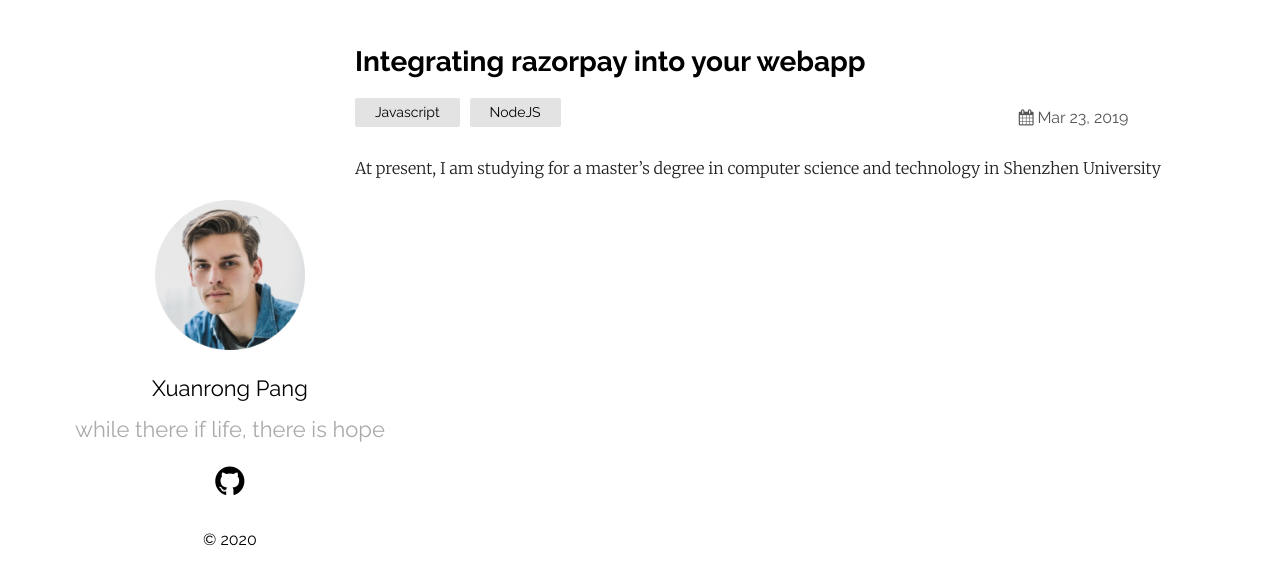
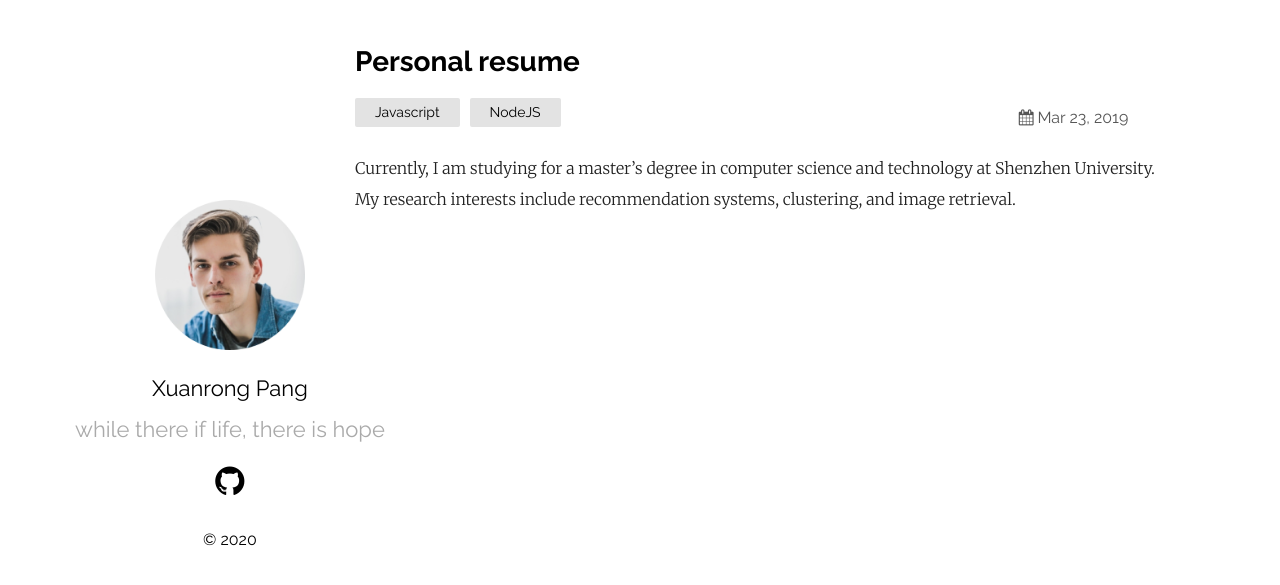
Before and after one commit to pangxuanrong/pangxuanrong.github.io, a Jekyll site: the page built from _posts/2019-03-23-welcome-to-jekyll.markdown, in a window 1280 px wide. Shown: the top 585 px of the page. Built offline with Jekyll 4.4.1, drawn with Linux system fonts in a browser that asks for light colours.

Commit message:
Update 2019-03-23-welcome-to-jekyll.markdown

```diff
--- a/_posts/2019-03-23-welcome-to-jekyll.markdown
+++ b/_posts/2019-03-23-welcome-to-jekyll.markdown
@@ -1,7 +1,7 @@
 ---
 layout: post
-title:  "Integrating razorpay into your webapp"
+title:  "Personal resume"
 date:   2019-03-23 21:03:36 +0530
 categories: Javascript NodeJS
 ---
-At present, I am studying for a master's degree in computer science and technology in Shenzhen University
+Currently, I am studying for a master's degree in computer science and technology at Shenzhen University. My research interests include recommendation systems, clustering, and image retrieval.
```
